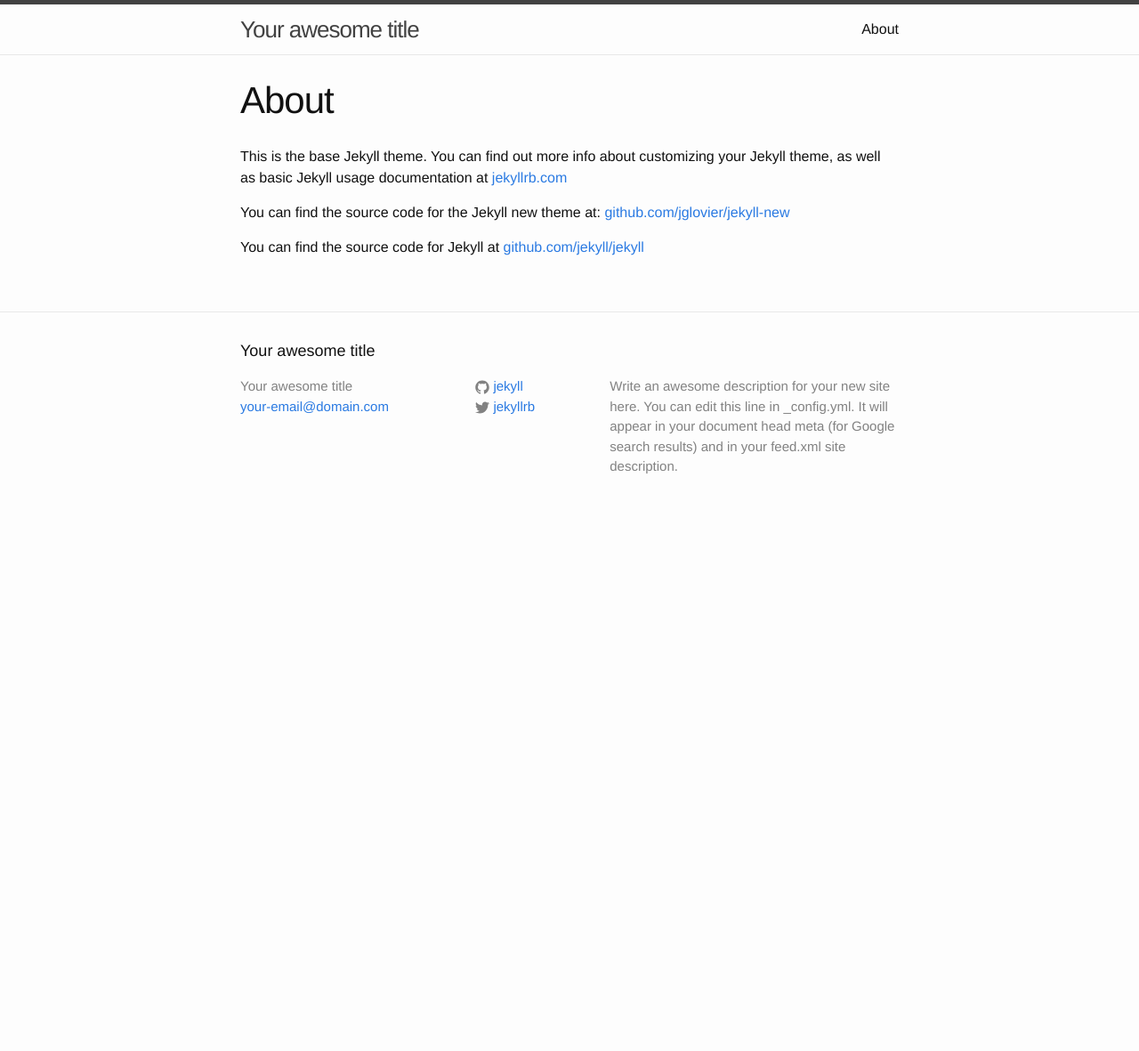
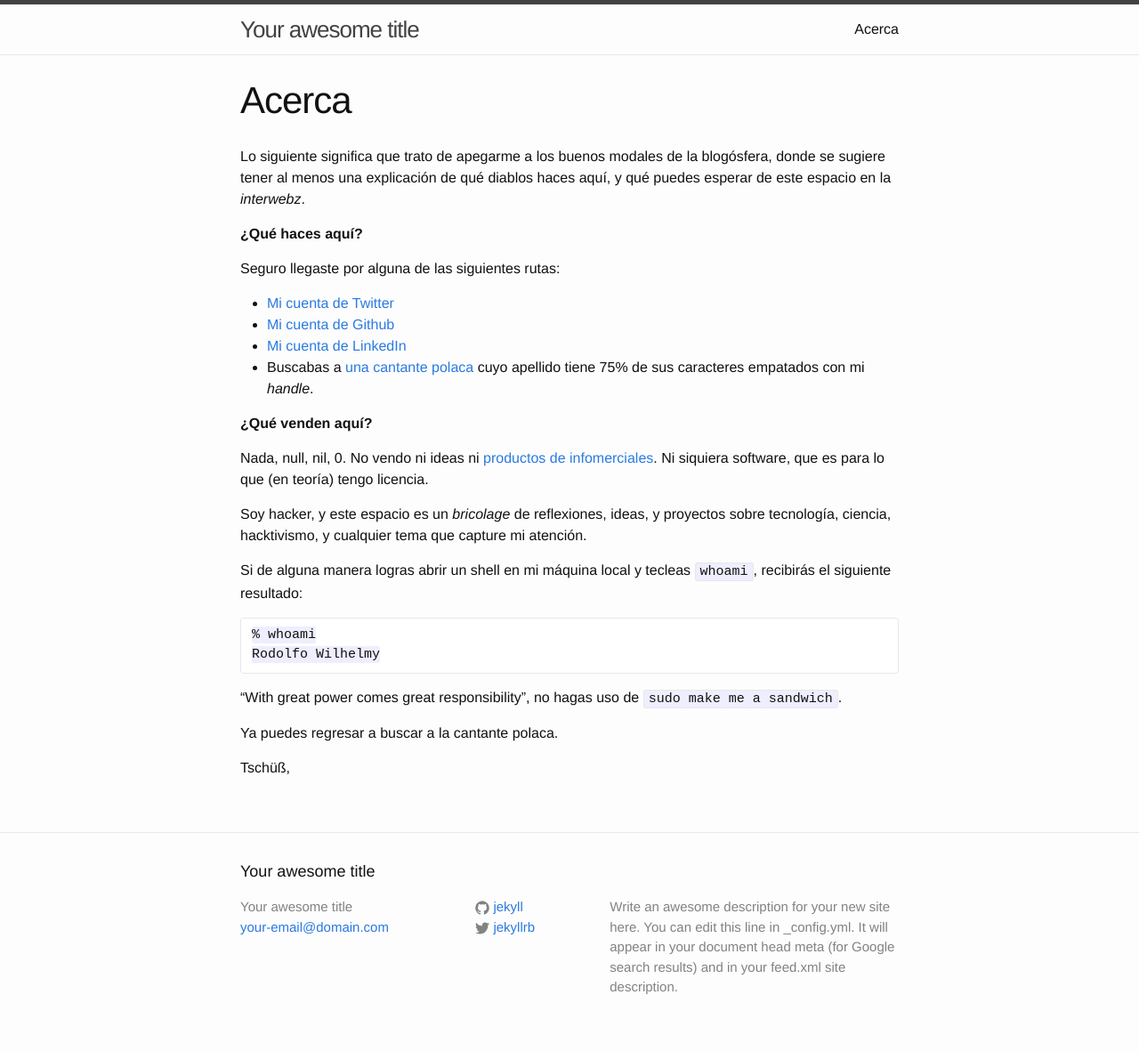
Before and after one commit to defvol/blog, a Jekyll site: the page built from about.md, in a window 1280 px wide. Shown: the whole page at 89% size. Built offline with Jekyll 4.4.1, drawn with Linux system fonts in a browser that asks for light colours; before the commit the page ends 900 px from its top, so only the background shows below that.

Commit message:
Add content to about page

```diff
--- a/about.md
+++ b/about.md
@@ -1,11 +1,34 @@
 ---
 layout: page
-title: About
-permalink: /about/
+title: Acerca
+permalink: /acerca/
 ---
 
-This is the base Jekyll theme. You can find out more info about customizing your Jekyll theme, as well as basic Jekyll usage documentation at [jekyllrb.com](http://jekyllrb.com/)
+Lo siguiente significa que trato de apegarme a los buenos modales de la
+blogósfera, donde se sugiere tener al menos una explicación de qué diablos haces aquí, y qué puedes esperar de este espacio en la _interwebz_.
 
-You can find the source code for the Jekyll new theme at: [github.com/jglovier/jekyll-new](https://github.com/jglovier/jekyll-new)
+**¿Qué haces aquí?**
 
-You can find the source code for Jekyll at [github.com/jekyll/jekyll](https://github.com/jekyll/jekyll)
+Seguro llegaste por alguna de las siguientes rutas:
+
+* [Mi cuenta de Twitter](https://twitter.com/rodowi)
+* [Mi cuenta de Github](https://github.com/rodowi)
+* [Mi cuenta de LinkedIn](http://mx.linkedin.com/in/rodowi/)
+* Buscabas a [una cantante polaca](https://www.google.com/search?q=rodowicz) cuyo apellido tiene 75% de sus caracteres empatados con mi _handle_.
+
+**¿Qué venden aquí?**
+
+Nada, null, nil, 0. No vendo ni ideas ni [productos de infomerciales](http://content.time.com/time/specials/packages/article/0,28804,2011470_2011194_2011149,00.html). Ni siquiera software, que es para lo que (en teoría) tengo licencia.
+
+Soy hacker, y este espacio es un _bricolage_ de reflexiones, ideas, y proyectos sobre tecnología, ciencia, hacktivismo, y cualquier tema que capture mi atención.
+
+Si de alguna manera logras abrir un shell en mi máquina local y tecleas `whoami`, recibirás el siguiente resultado:
+
+	% whoami
+	Rodolfo Wilhelmy
+
+"With great power comes great responsibility", no hagas uso de `sudo make me a sandwich`.
+
+Ya puedes regresar a buscar a la cantante polaca.
+
+Tschüß,
```
